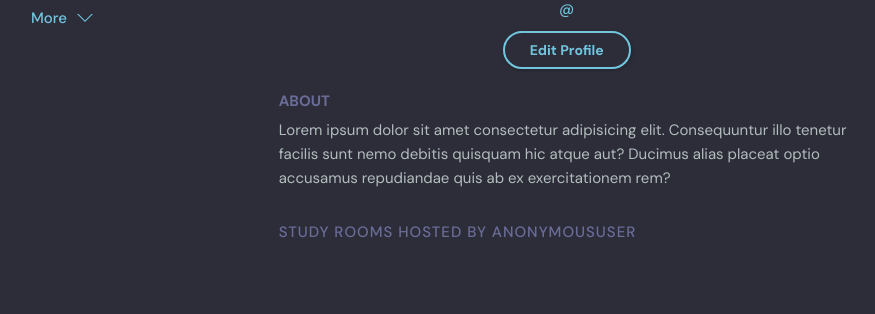
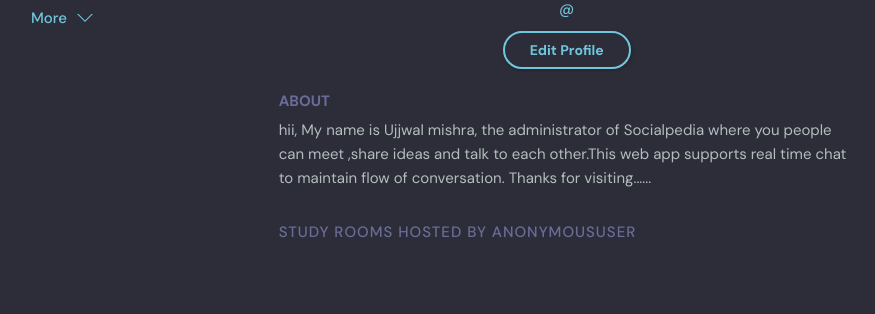
Before and after one commit to UjjwalMishra2005/SocialPedia, a Django app: template templates/userProfile.html in a window 1280 px wide. Shown: the part 167-481 px from the top of the page, without its empty margins (33-908 px from the left). Run offline with Django 5.2, Linux system fonts and the light colour scheme; the template is opened without the code that fills it, so the values that code supplies are empty.

Commit message:
changes(2)

```diff
--- a/templates/userProfile.html
+++ b/templates/userProfile.html
@@ -28,9 +28,10 @@
           <div class="profile__about">
             <h3>About</h3>
             <p>
-              Lorem ipsum dolor sit amet consectetur adipisicing elit. Consequuntur illo tenetur
-              facilis sunt nemo debitis quisquam hic atque aut? Ducimus alias placeat optio
-              accusamus repudiandae quis ab ex exercitationem rem?
+              hii, My name is Ujjwal mishra, the administrator of Socialpedia where you people
+              can meet ,share ideas and talk to each other.This web app supports real time chat to
+              maintain flow of conversation.
+              Thanks for visiting......
             </p>
           </div>
         </div>
@@ -63,8 +64,7 @@
               {% if room.description %}
               {{room.description}}
               {% else %}
-              Lorem ipsum dolor sit amet, consectetur adipisicing elit. Pariatur ducimus harum
-              dolorem, obcaecati mollitia omnis quasi aut consequuntur enim itaque labore.
+              No description
               {% endif %}
 
             </p>
```
